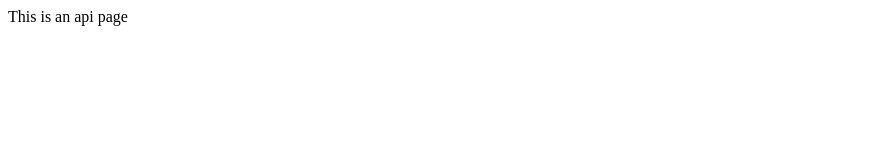
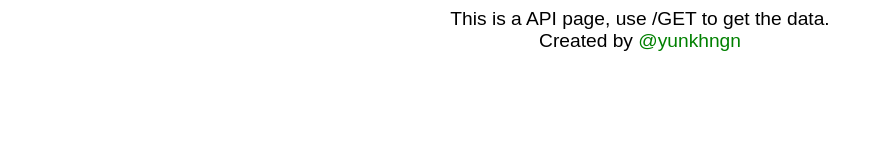
Before and after one commit to yunkhngn/tarot-api, a website: page index.html in a window 1280 px wide. Shown: the whole page, without its empty margins (0-883 px from the left). Drawn offline with Linux system fonts and the light colour scheme.

Commit message:
Creating readme

```diff
--- a/index.html
+++ b/index.html
@@ -4,9 +4,23 @@
     <meta charset="UTF-8">
     <meta http-equiv="X-UA-Compatible" content="IE=edge">
     <meta name="viewport" content="width=device-width, initial-scale=1.0">
-    <title>Document</title>
+    <title>Tarot API</title>
+    <style>
+        body {
+            font-family: Arial, Helvetica, sans-serif;
+            font-size: 1.2rem;
+            text-align: center;
+            font-weight: 400;
+        }
+        a {
+            color: green;
+            text-decoration: none;
+        }
+    </style>
 </head>
 <body>
-    This is an api page
+    This is a API page, use /GET to get the data.
+    <br>
+    Created by <a href="https://github.com/yunkhngn">@yunkhngn</a>
 </body>
 </html>
```
Also changed, not shown: README.md (added).
